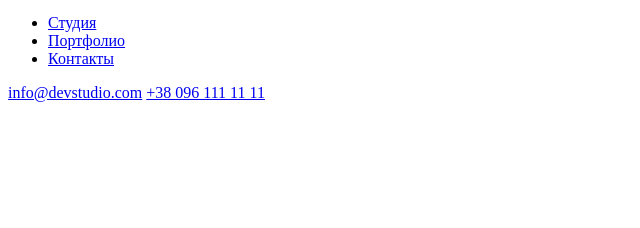
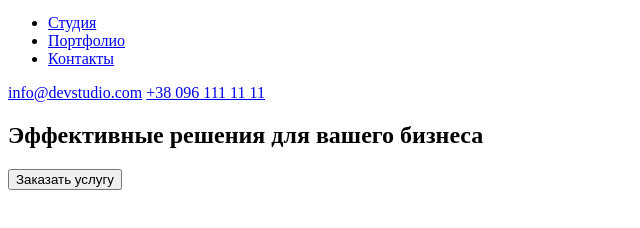
Before and after one commit to mrchuguy/goit-markup-hw-01, a plain HTML site: page index.html in a window 1280 px wide. Shown: the part 28-256 px from the top of the page, without its empty margins (0-640 px from the left). Drawn offline with Linux system fonts and the light colour scheme.

Commit message:
add section in index.html

```diff
--- a/index.html
+++ b/index.html
@@ -24,7 +24,12 @@
 			<span class="mail-address"><a href="mailto:info@devstudio.com">info@devstudio.com</a></span>
 			<span class="tel"><a href="tel:+380961111111">+38 096 111 11 11</a></span>
 		</header>
-		<main class="main"></main>
+		<main class="main">
+			<section class="order-section">
+				<h1 class="order-title">Эффективные решения для вашего бизнеса</h1>
+				<button type="button" class="order-but">Заказать услугу</button>
+			</section>
+		</main>
 		<footer class="footer"></footer>
 	</body>
 </html>
```
